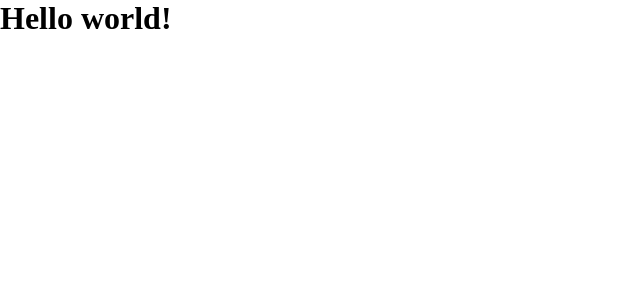
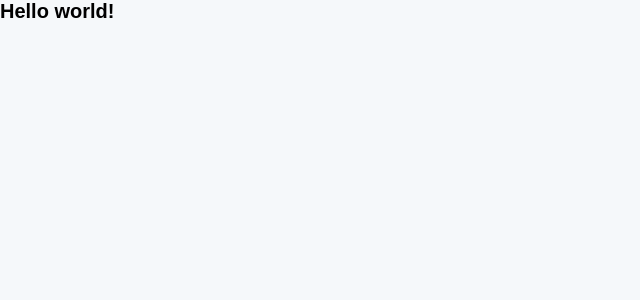
Before and after one commit to belapferreira/traveler-dash, a Next.js app: page / in a window 1280 px wide. Shown: the top 300 px of the page, without its empty margins (0-640 px from the left). Built offline with nearby package versions, Linux system fonts and the light colour scheme.

Commit message:
chore: create the global style

```diff
--- a/src/styles/global.ts
+++ b/src/styles/global.ts
@@ -1,10 +1,42 @@
 import { createGlobalStyle } from "styled-components";
 
 export default createGlobalStyle`
-    * {
+  :root {
+    --brand-blue: #115D8C;
+    --brand-orange: #F25D27;
+    --textos-títulos: #123952;
+    --textos: #617480;
+    --textos-complemento: #A0ACB3;
+    --shapes-01: #FFFFFF;
+    --shapes-02: #DCE2E6;
+    --others-excluir: #DE3838;
+    --others-green: #51B853;
+    --others-green-low: #DCF5DD;
+    --others-orange-low: #FFA585;
+    --others-yellow: #EFB866;
+    --background: #F5F8FA;
+  }
+
+  html {
+    /* each 1rem will be considered 10px */
+    font-size: 62.5%;
+  }
+
+
+  * {
 		margin: 0;
 		padding: 0;
 		box-sizing: border-box;
 		outline: 0;
+    text-decoration: none;
 	}
+
+  body {
+		background: var(--background);
+		-webkit-font-smoothinh: antialiased;
+	}
+
+  body, input, button {
+    font-family: 'Heebo', 'Helvetiva', sans-serif;
+  }
 `;
```
